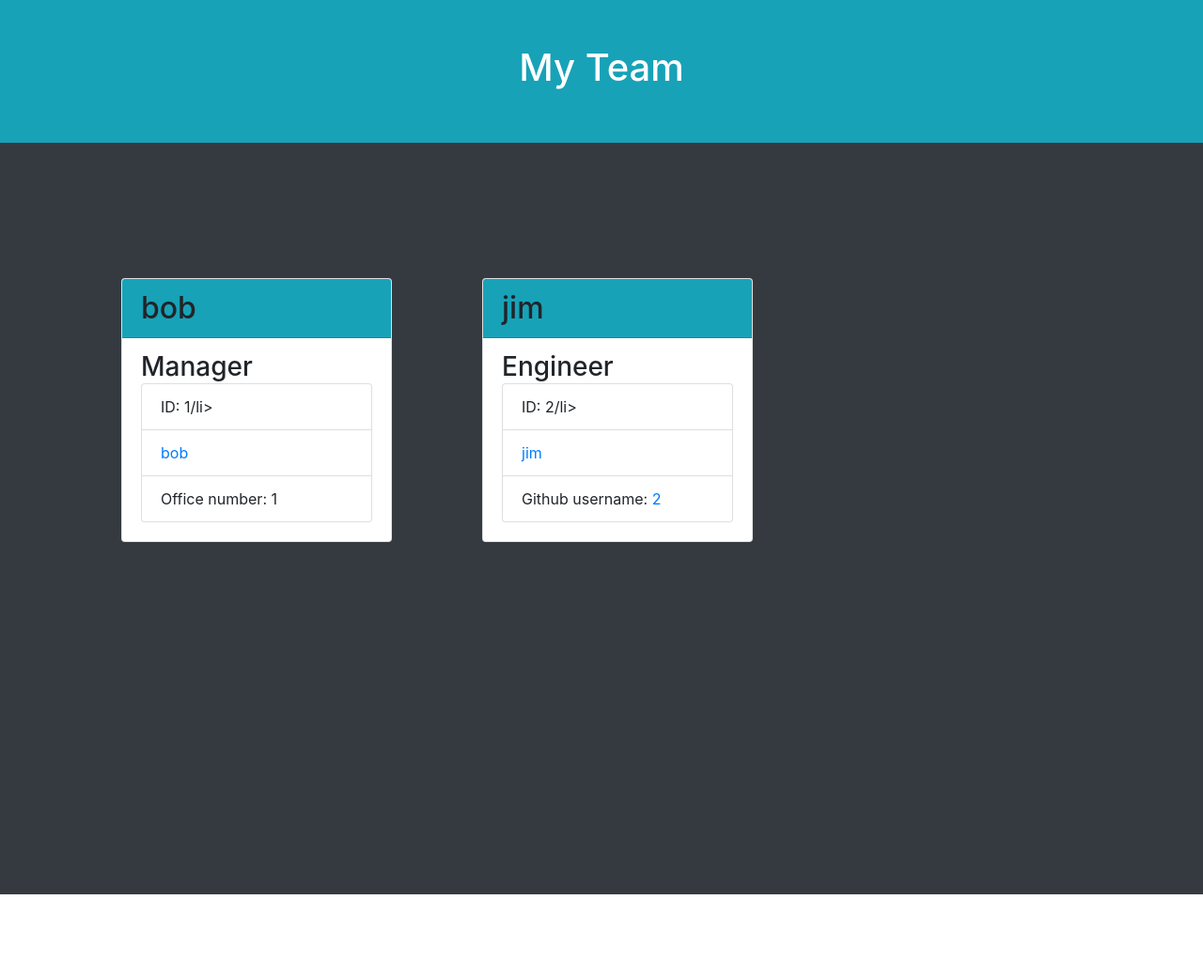
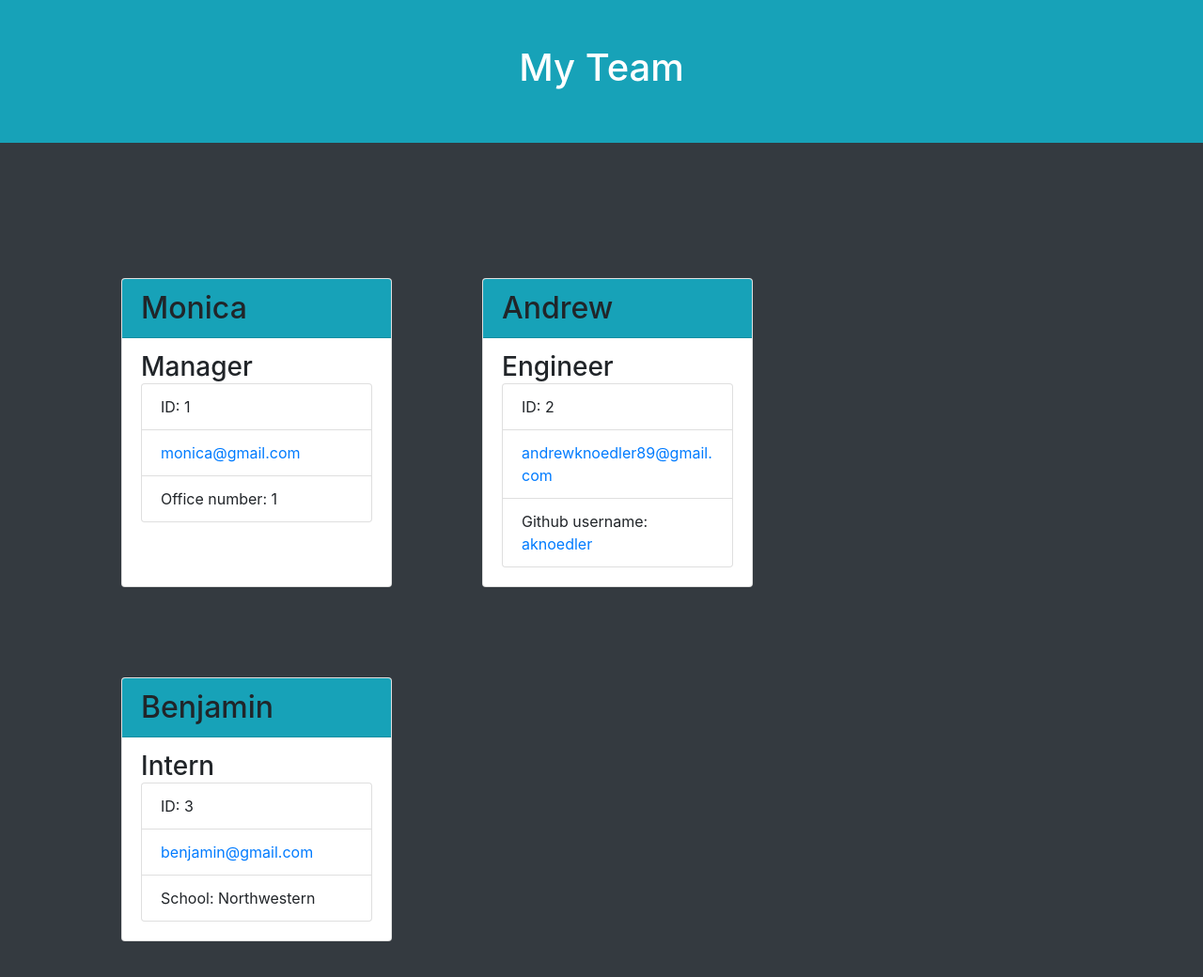
Before and after one commit to aknoedler/teamProfileGenerator, a website: page dist/index.html in a window 1280 px wide. Shown: the whole page at 94% size. Before the commit the page ends 952 px from the top, so only its background shows below. Drawn offline with nearby package versions, Linux system fonts and the light colour scheme.

Commit message:
added README

```diff
--- a/dist/index.html
+++ b/dist/index.html
@@ -17,23 +17,33 @@
             <div class="d-flex containter-fluid p-5">
                 <div class="row p-5">
                     <div class="card m-5" style="width: 18rem;">
-                    <h2 class="card-header bg-info">bob</h2>
+        <h2 class="card-header bg-info">Monica</h2>
         <div class="card-body">
             <h3 class="card-subtitle">Manager</h3>
             <ul class="list-group">
-                            <li class="list-group-item">ID: 1/li>
-                            <li class="list-group-item"><a href="mailto:bob">bob</a></li>
+                <li class="list-group-item">ID: 1</li>
+                <li class="list-group-item"><a href="mailto:monica@gmail.com">monica@gmail.com</a></li>
                 <li class="list-group-item">Office number: 1</li>
             </ul>
         </div>
     </div><div class="card m-5" style="width: 18rem;">
-                    <h2 class="card-header bg-info">jim</h2>
+        <h2 class="card-header bg-info">Andrew</h2>
         <div class="card-body">
             <h3 class="card-subtitle">Engineer</h3>
             <ul class="list-group">
-                            <li class="list-group-item">ID: 2/li>
-                            <li class="list-group-item"><a href="mailto:jim">jim</a></li>
-                            <li class="list-group-item">Github username: <a href="https://github.com/2">2</a></li>
+                <li class="list-group-item">ID: 2</li>
+                <li class="list-group-item"><a href="mailto:andrewknoedler89@gmail.com">andrewknoedler89@gmail.com</a></li>
+                <li class="list-group-item">Github username: <a href="https://github.com/aknoedler">aknoedler</a></li>
+            </ul>
+        </div>
+    </div><div class="card m-5" style="width: 18rem;">
+        <h2 class="card-header bg-info">Benjamin</h2>
+        <div class="card-body">
+            <h3 class="card-subtitle">Intern</h3>
+            <ul class="list-group">
+                <li class="list-group-item">ID: 3</li>
+                <li class="list-group-item"><a href="mailto:benjamin@gmail.com">benjamin@gmail.com</a></li>
+                <li class="list-group-item">School: Northwestern</li>
             </ul>
         </div>
     </div>
```
Also changed, not shown: README.md, 1 other file. Lines whose indentation alone changed are shown as unchanged.
